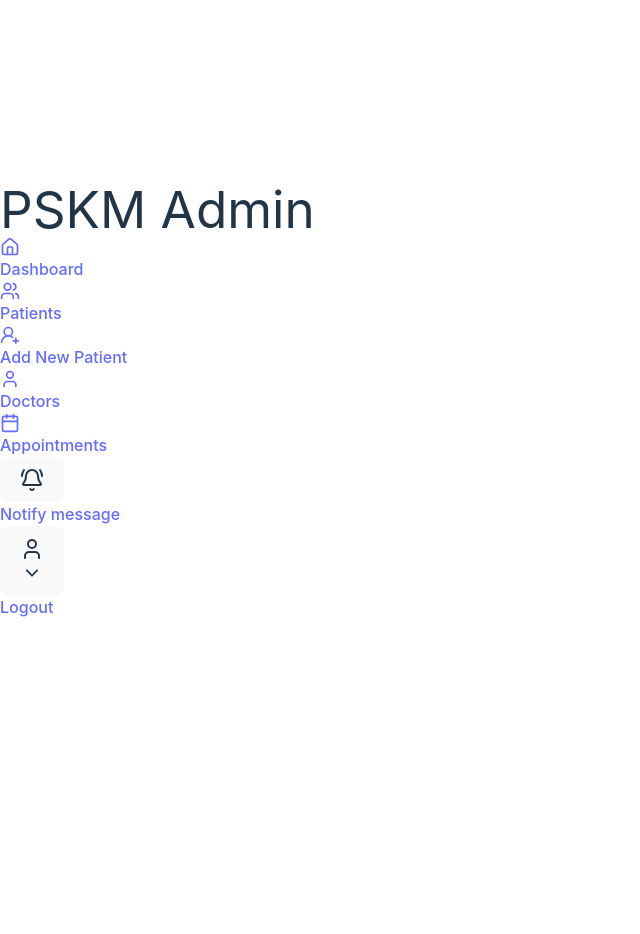
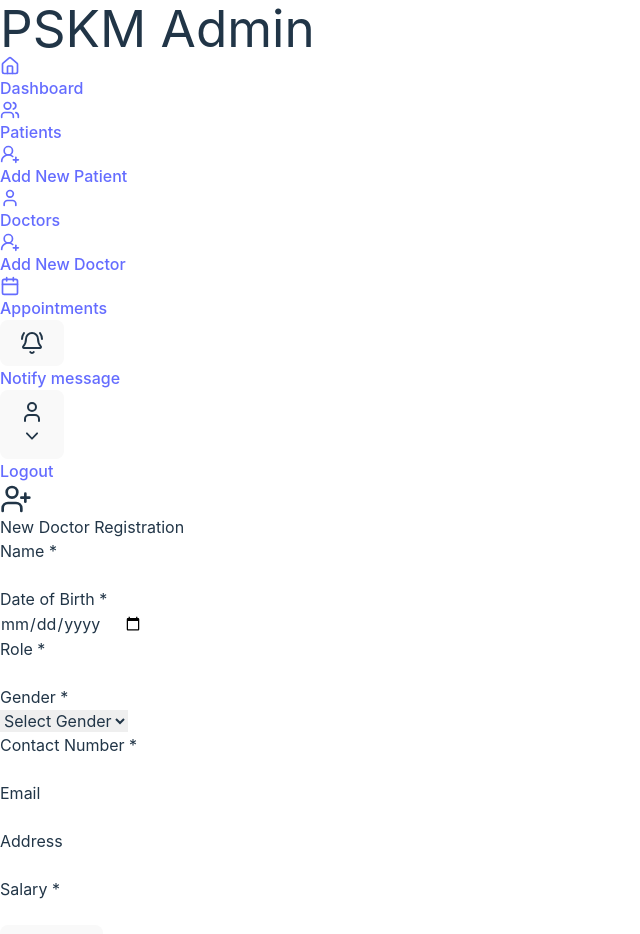
Before and after one commit to hewhounknown/react_pskm, a React (Vite) app: page /new-doctor-form in a window 1280 px wide. Shown: the top 934 px of the page, without its empty margins (0-640 px from the left). Before the commit the page ends 800 px from the top, so only its background shows below. Built offline with nearby package versions, Linux system fonts and the light colour scheme.

Commit message:
[added] doctor register form

```diff
--- a/src/App.tsx
+++ b/src/App.tsx
@@ -6,6 +6,7 @@ import { Dashboard } from "./pages/Dashboard";
 import { Patients } from "./pages/Patients";
 import { PatientForm } from "./components/forms/PatientForm";
 import { Doctors } from "./pages/Doctors";
+import { DoctorForm } from "./components/forms/DoctorForm";
 import { Appointment } from "./pages/Appointment";
 
 
@@ -24,6 +25,7 @@ const App: React.FC = () => {
                 <Route path="/patients" element={<Patients />} />
                 <Route path="/new-patient-form" element={<PatientForm />} />
                 <Route path="/doctors" element={<Doctors/>} />
+                <Route path="/new-doctor-form" element={<DoctorForm/>} />
                 <Route path="/appointments" element={<Appointment/>} />
               </Routes>
             </main>
--- a/src/components/Sidebar.tsx
+++ b/src/components/Sidebar.tsx
@@ -17,6 +17,7 @@ export const Sidebar: React.FC = () =>{
         { path: '/patients', icon: PatientIcon, label: 'Patients' },
         { path: '/new-patient-form', icon: NewPeople, label: 'Add New Patient' },
         { path: '/doctors', icon: DoctorIcon, label: 'Doctors' },
+        { path: '/new-doctor-form', icon: NewPeople, label: 'Add New Doctor'},
         { path: '/appointments', icon: CalendarIcon, label: 'Appointments' }
     ]
 
--- /dev/null
+++ b/src/components/forms/DoctorForm.tsx
@@ -0,0 +1,62 @@
+import React from "react";
+import { UserPlus, Save } from 'lucide-react';
+
+export const DoctorForm: React.FC = () => {
+
+    const inputFields = [
+        { name: 'name', label: 'Name *', type: 'text', required: true },
+        { name: 'dateOfBirth', label: 'Date of Birth *', type: 'date', required: true },
+        { name: 'role', label: 'Role *', type: 'text', required: true },
+        { name: 'gender', label: 'Gender *', type: 'select', options: ['Select Gender', 'male', 'female', 'other'], required: true },
+        { name: 'contactNumber', label: 'Contact Number *', type: 'text', required: true },
+        { name: 'email', label: 'Email', type: 'text', required: true },
+        { name: 'address', label: 'Address', type: 'text', required: true },
+        { name: 'salary', label: 'Salary *', type: 'text', required: true },
+    ];
+
+    return (
+        <div className="max-w-4xl p-5 mx-auto bg-white shadow-md rounded-lg mt-4">
+            <div className="flex items-center mb-6">
+                <UserPlus className="mr-3 text-blue-600" size={32} />
+                <h2 className="text-2xl font-bold text-gray-800">New Doctor Registration</h2>
+            </div>
+            <form >
+                <div className="flex flex-wrap">
+                    {inputFields.map((field) => (
+                        <div className="w-full md:w-1/2 px-2 mb-2">
+                            <label htmlFor="" className="block text-gray-700 mb-2">{field.label}</label>
+                            <div>
+                                {field.type === 'select' && field.options ? (
+                                    <select
+                                    name={field.name}
+                                    className='w-full p-2 border rounded-md focus:outline-none focus:ring-2'>
+                                        {field.options.map((option) => (
+                                           <option
+                                            key={option}
+                                            value={option === 'Select Gender' ? '' : option}
+                                            >
+                                                {option}
+                                            </option>
+                                        ))}
+                                    </select>
+                                ) : (
+                                    <input
+                                    type={field.type}
+                                    name={field.name}
+                                    className="w-full p-2 border rounded-md focus:outline-none focus:ring-2" />
+                                )}
+                            </div>
+                        </div>
+                    ))}
+                </div>
+                <div className="mt-4">
+                    <button className="bg-transparent hover:bg-blue-500 text-blue-700 font-semibold
+                    hover:text-white py-2 px-4 border border-blue-500 hover:border-transparent rounded flex">
+                         <Save className="mr-2" size={20} />
+                        Register
+                    </button>
+                </div>
+            </form>
+        </div>
+    )
+}
--- a/src/components/forms/PatientForm.tsx
+++ b/src/components/forms/PatientForm.tsx
@@ -103,7 +103,12 @@ export const PatientForm: React.FC = () => {
                                         onChange={handleInputChange}
                                         className={`w-full p-2 border rounded-md focus:outline-none focus:ring-2`}>
                                         {field.options.map(option => (
-                                            <option key={option} value={option === 'Select Gender' ? '' : option}>{option}</option>
+                                            <option
+                                            key={option}
+                                            value={option === 'Select Gender' ? '' : option}
+                                            >
+                                                {option}
+                                            </option>
                                         ))}
                                     </select>
                                 ) : (
@@ -123,12 +128,12 @@ export const PatientForm: React.FC = () => {
                 </div>
                 {/*input block end*/}
 
-                <div className="mt-6 self-end">
+                <div className="mt-6">
                     <button
                         type="submit"
                         className="bg-transparent hover:bg-blue-500 text-blue-700 font-semibold
                         hover:text-white py-2 px-4 border border-blue-500 hover:border-transparent rounded
-                        flex item-center">
+                        flex">
                         <Save className="mr-2" size={20} />
                         Register
                     </button>
```
